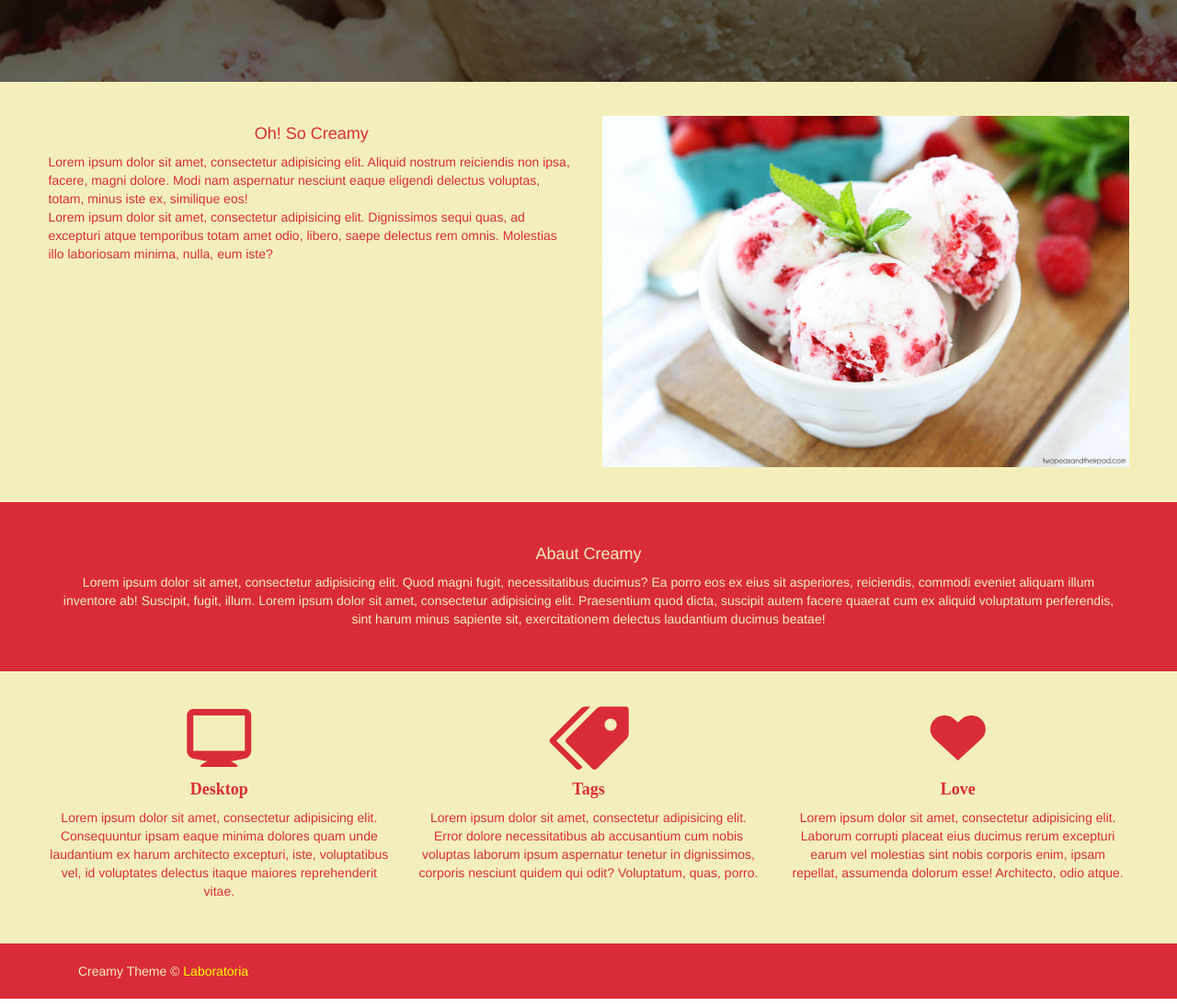
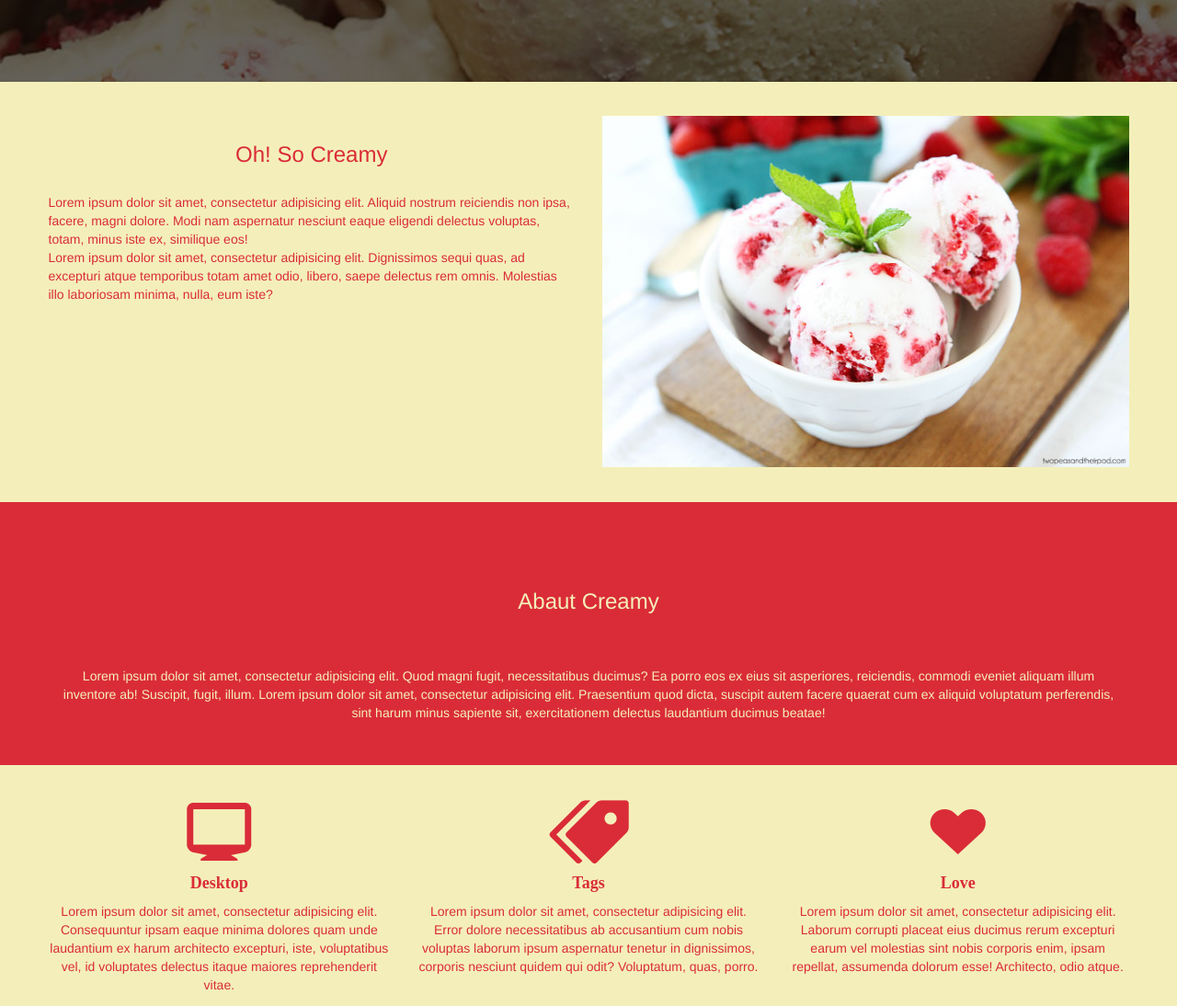
Before and after one commit to RoxsyVq/creamy-theme, a plain HTML site: page index.html in a window 1280 px wide. Shown: the part 453-1547 px from the top of the page at 92% size. Drawn offline with nearby package versions, Linux system fonts and the light colour scheme; files whose address does not match are found by name.

Commit message:
segundo avance

```diff
--- a/css/main.css
+++ b/css/main.css
@@ -1,4 +1,4 @@
-body h1,h4, .contacto h4{
+body h1, h3, .contacto h4{
 font-family: 'Merriweathe' ;
 font-weight: bold;
 
@@ -21,12 +21,15 @@ font-weight: bold;
    border-color:transparent;
    background: #DA2C38;
 
+
  }
  header .navbar-default .navbar-header a{
  color: #f4efba;
  text-decoration: none;
  font-weight: bold;
-font-size: 30px
+font-size: 30px;
+font-family: 'Merriweathe' ;
+
  }
 
 header .navbar-default .navbar-nav li a{
@@ -69,8 +72,9 @@ header .navbar .navbar-header button, .navbar-default .navbar-header button:focu
   color:white;
   margin-top: 0;
 }
-.hero h1{
+.hero .texto-centro h1{
   font-size: 40px;
+  font-family: 'Merriweathe' ;
 }
 
 .texto-centro{
@@ -88,7 +92,7 @@ header .navbar .navbar-header button, .navbar-default .navbar-header button:focu
     padding:  3% 3%;
     color:  #da2c38;
 }
-.conten h4{
+.conten h3{
   text-align: center;
 }
 /*--------------------------abaut*/
--- a/index.html
+++ b/index.html
@@ -64,7 +64,7 @@
 
 		<div class="row conten">
 			<div class=" col-xs-12 col-sm-6 col-md-6">
-				<h4>Oh! So Creamy</h4>
+				<h3>Oh! So Creamy</h3>
 					<p>Lorem ipsum dolor sit amet, consectetur adipisicing elit. Aliquid nostrum reiciendis non ipsa, facere, magni dolore. Modi nam aspernatur nesciunt eaque eligendi delectus voluptas, totam, minus iste ex, similique eos!
 					<br> Lorem ipsum dolor sit amet, consectetur adipisicing elit. Dignissimos sequi quas, ad excepturi atque temporibus totam amet odio, libero, saepe delectus rem omnis. Molestias illo laboriosam minima, nulla, eum iste?</p>
 
@@ -77,7 +77,7 @@
 
 <!---------------------------------------------------------------hackaton-->
 	<div class="row abaut " id="abaut">
-					<h4>Abaut Creamy</h4>
+					<h3>Abaut Creamy</h3>
        		<p>Lorem ipsum dolor sit amet, consectetur adipisicing elit. Quod magni fugit, necessitatibus ducimus? Ea porro eos ex eius sit asperiores, reiciendis, commodi eveniet aliquam illum inventore ab! Suscipit, fugit, illum. Lorem ipsum dolor sit amet, consectetur adipisicing elit. Praesentium quod dicta, suscipit autem facere quaerat cum ex aliquid voluptatum perferendis, sint harum minus sapiente sit, exercitationem delectus laudantium ducimus beatae!</p>
 		</div>
 
```
